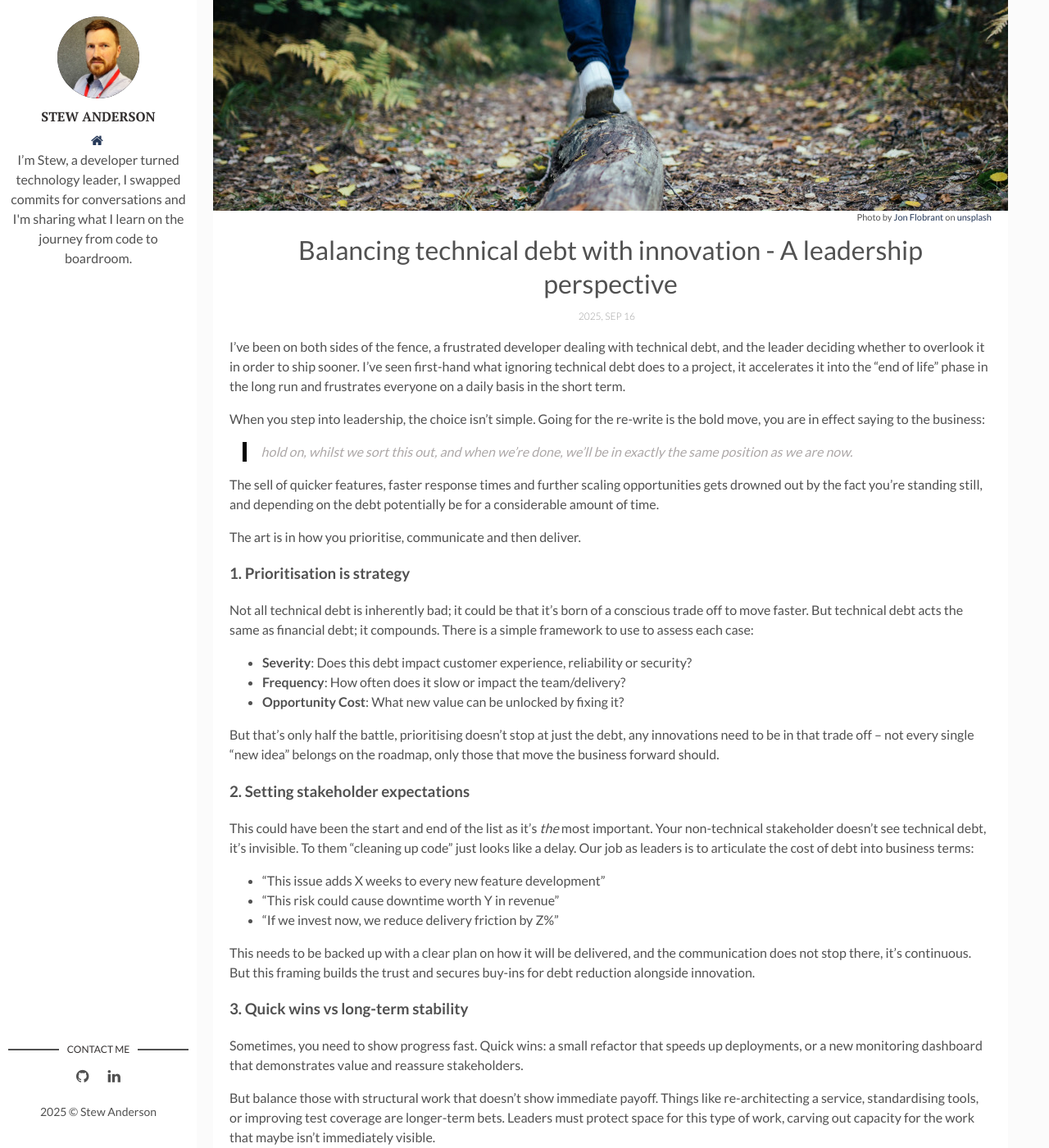
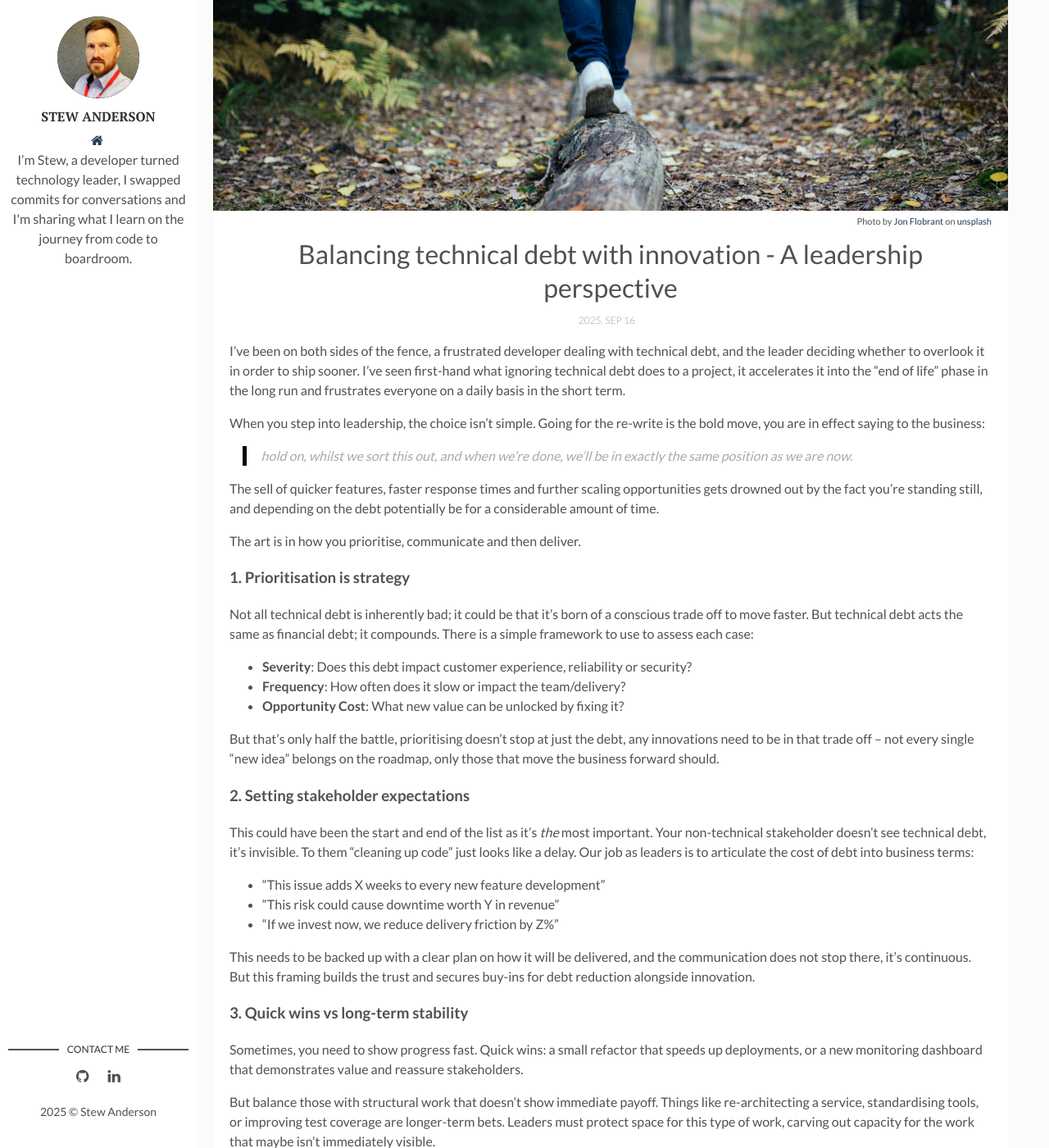
Before and after one commit to stew-anderson/blog, a Jekyll site: the page built from _posts/2025-09-16-balancing-technical-debt-with-innovation-a-leadership-perspective.markdown, in a window 1280 px wide and 1400 px high, scrolled down 263 px. Shown: the whole window at 82% size. Built offline with Jekyll 4.4.1, drawn with Linux system fonts in a browser that asks for light colours; emoji names are drawn with the system emoji font.

Commit message:
Minor adjustments

```diff
--- a/assets/css/main.css
+++ b/assets/css/main.css
@@ -1196,6 +1196,7 @@ a.newer-posts:hover {
 
 .wrap-content .photo-credit{
   display: block;
+  margin: 5px 0 0;
   font-size: 11px;
   text-align: right;
 }
--- a/assets/css/scss/parts/_post-page.scss
+++ b/assets/css/scss/parts/_post-page.scss
@@ -8,6 +8,7 @@
   }
   .photo-credit{
     display: block;
+    margin: 5px 0 0;
     font-size: 11px;
     text-align: right;
   }
```
